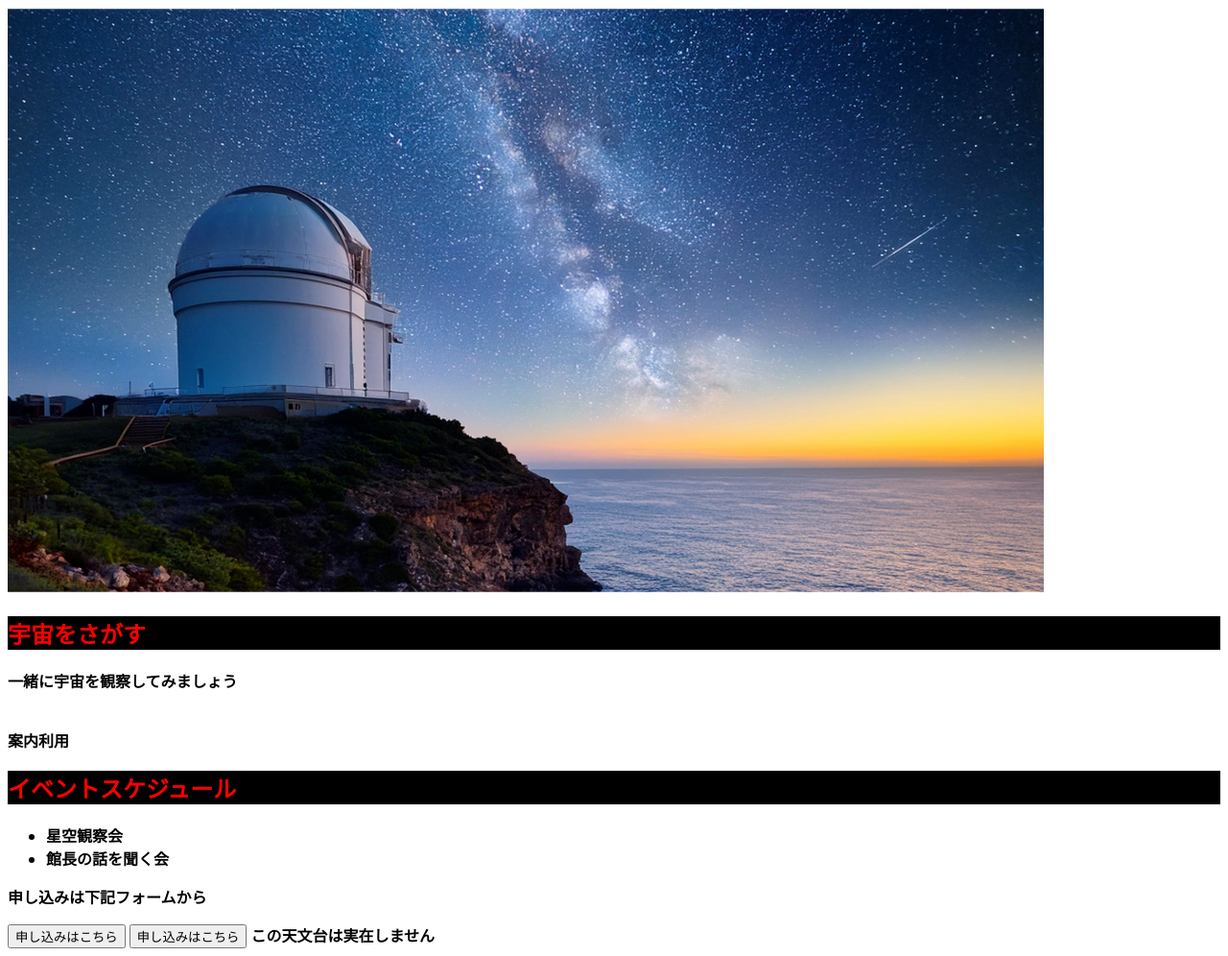
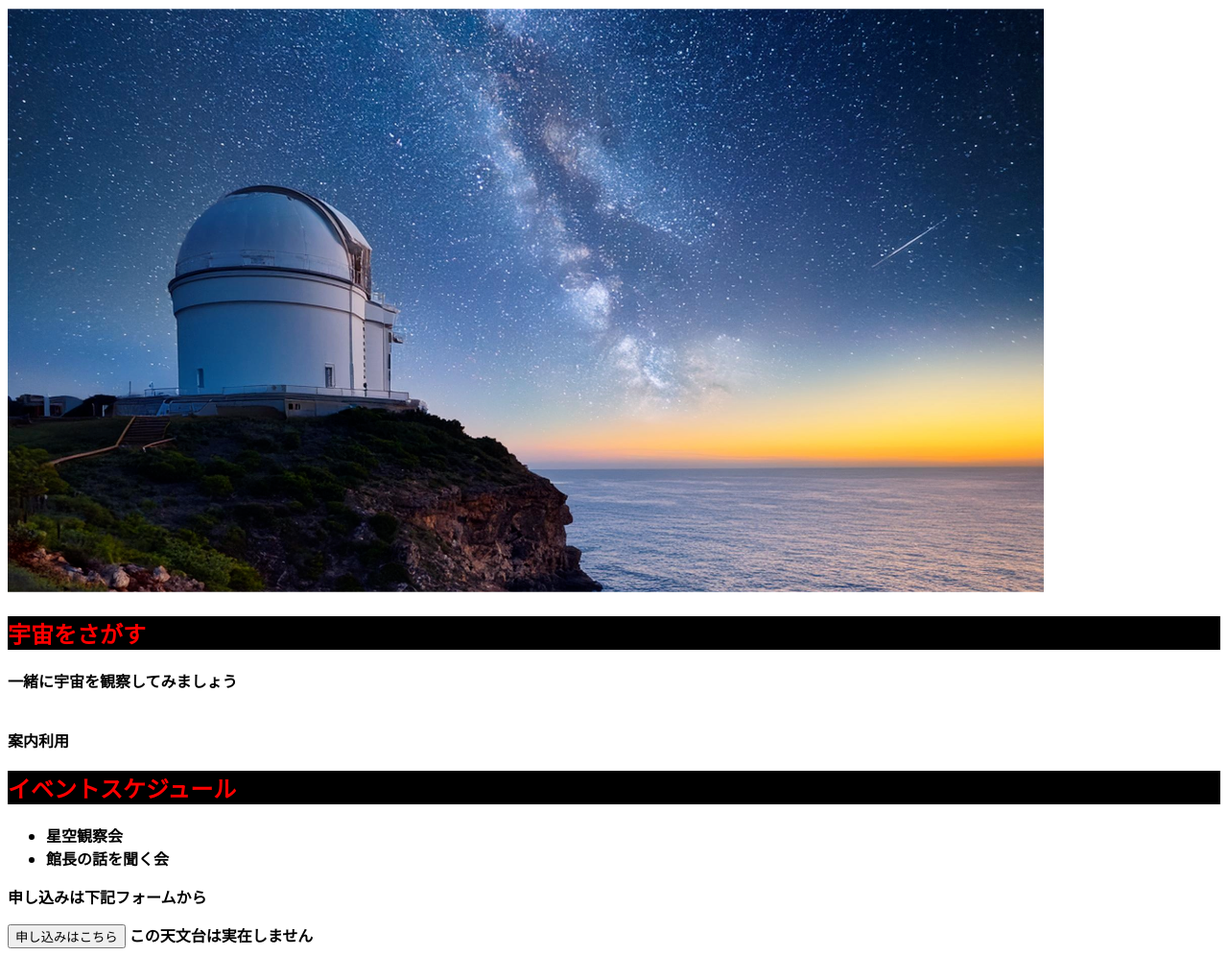
Before and after one commit to ick2321030/prg2024111-8, a plain HTML site: page index.html in a window 1280 px wide. Shown: the part 41-1037 px from the top of the page at 96% size. Drawn offline with Linux system fonts and the light colour scheme.

Commit message:
20241204update4

```diff
--- a/index.html
+++ b/index.html
@@ -23,8 +23,6 @@
 
         <button oneclick="location.href='./app.html'">申し込みはこちら</button>
 
-        <button type="button">申し込みはこちら</button>
-
         <h7>この天文台は実在しません</h7>
     </body>
 </html>
```
